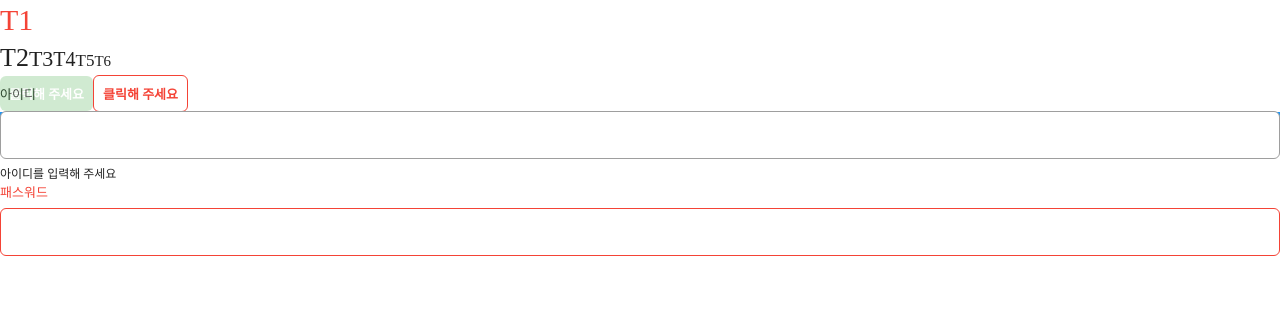
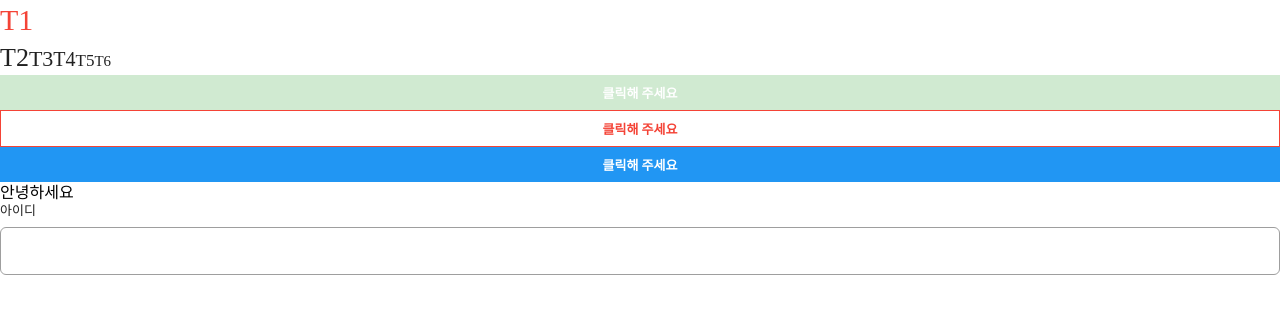
Before and after one commit to dancingKimDH/mcard, a React (Create React App) app: page / in a window 1280 px wide. Shown: the top 314 px of the page. Built offline with nearby package versions, Linux system fonts and the light colour scheme.

Commit message:
Dimmed created

```diff
--- a/src/App.tsx
+++ b/src/App.tsx
@@ -28,18 +28,26 @@ function App() {
       <Text typography="t4">T4</Text>
       <Text typography="t5">T5</Text>
       <Text typography="t6">T6</Text>
-      <div style={{ height: 10, width: '100%', background: 'white' }}>
-        <Button disabled={true} color="success">
+      <div
+        style={{
+          marginBottom: '100px',
+          height: 10,
+          width: '100%',
+          background: 'white',
+        }}
+      >
+        <Button full={true} disabled={true} color="success">
           클릭해 주세요
         </Button>
-        <Button color="error" weak={true}>
+        <Button full={true} color="error" weak={true}>
           클릭해 주세요
         </Button>
         <Button full={true}>클릭해 주세요</Button>
       </div>
-      {/* <Input aria-invalid="true" placeholder="로그인" /> */}
-      <TextField label="아이디" helpMessage="아이디를 입력해 주세요" />
-      <TextField hasError={true} label="패스워드" />
+      <div>안녕하세요</div>
+      <div>
+        <TextField label="아이디"></TextField>
+      </div>
     </div>
   )
 }
--- a/src/components/shared/TextField.tsx
+++ b/src/components/shared/TextField.tsx
@@ -46,6 +46,7 @@ const TextField = forwardRef<HTMLInputElement, TextFieldProps>(
           aria-invalid={hasError}
           onFocus={handleFocus}
           onBlur={handleBlur}
+          {...props}
         />
         {helpMessage ? (
           <Text
--- a/src/styles/globalStyles.ts
+++ b/src/styles/globalStyles.ts
@@ -3,6 +3,11 @@ import { colorPalette } from './colorPalette'
 
 export default css`
   ${colorPalette}
+
+  :root {
+    --dimmed-zindex: 10;
+    --alert-zindex: 11;
+  }
 
   html,
   body,
```
Also changed, not shown: src/components/Dimmed.tsx (added, +17 -0 lines), src/components/shared/Flex.tsx (added, +17 -0 lines).
